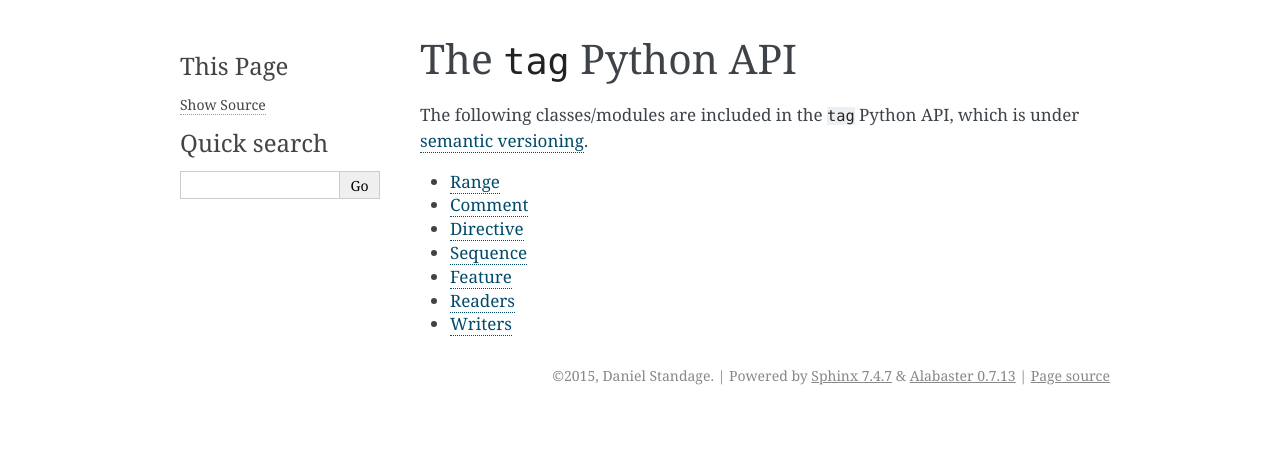
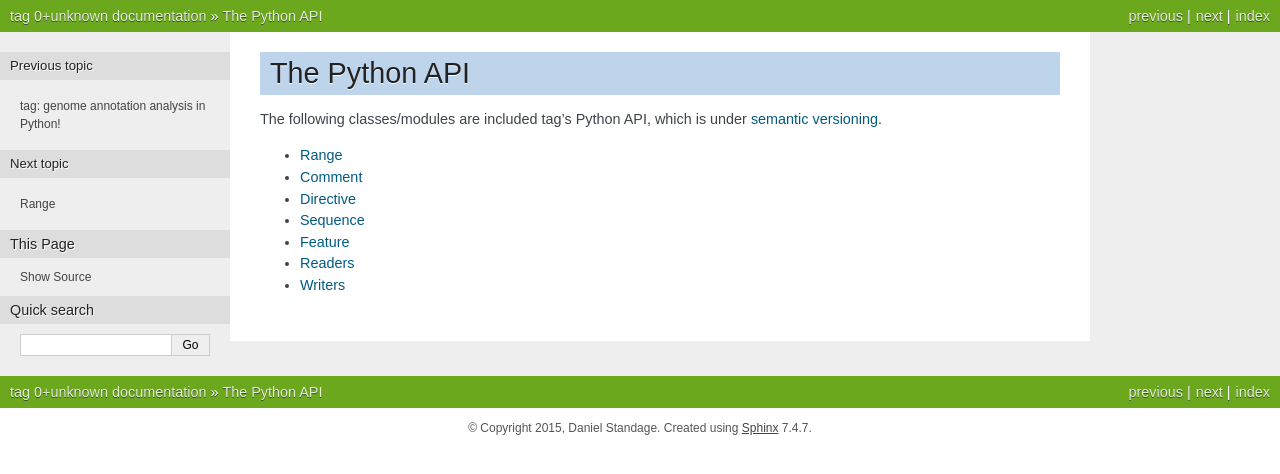
Before and after one commit to standage/tag, a Sphinx documentation site: the page built from docs/api.rst, in a window 1280 px wide. Shown: the top 474 px of the page. Built offline with Sphinx 7.4.7, drawn with Linux system fonts in a browser that asks for light colours.

Commit message:
Cleaning up docs

```diff
--- a/docs/conf.py
+++ b/docs/conf.py
@@ -116,7 +116,7 @@ todo_include_todos = False
 
 # The theme to use for HTML and HTML Help pages.  See the documentation for
 # a list of builtin themes.
-html_theme = 'alabaster'
+html_theme = 'nature'
 
 # Theme options are theme-specific and customize the look and feel of a theme
 # further.  For a list of options available for each theme, see the
```
Also changed, not shown: README.md (+5 -9 lines), docs/api.rst (+4 -4 lines), .travis.yml.
